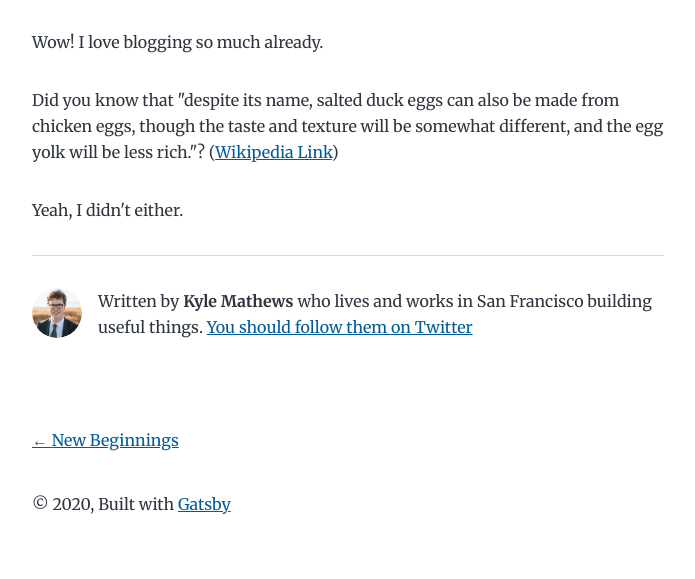
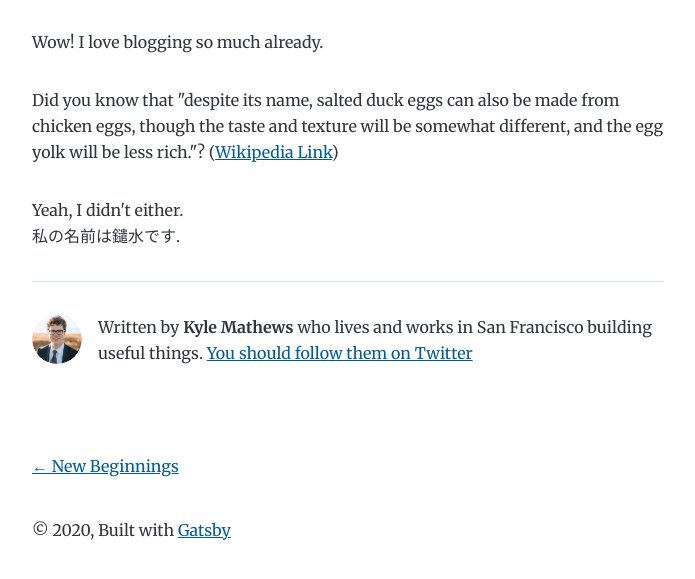
Before and after one commit to tsuyoshi-yarimizu/gatsby-tutorial, a Gatsby site: page /my-blog/ in a window 1280 px wide. Shown: the part 211-790 px from the top of the page, without its empty margins (292-987 px from the left). Built offline with nearby package versions, Linux system fonts and the light colour scheme; Gatsby itself is replaced by a stand-in of ours.

Commit message:
my blog content changed.

```diff
--- a/content/blog/my-blog/index.md
+++ b/content/blog/my-blog/index.md
@@ -11,3 +11,4 @@ egg yolk will be less rich."?
 ([Wikipedia Link](https://en.wikipedia.org/wiki/Salted_duck_egg))
 
 Yeah, I didn't either.
+私の名前は鑓水です.
```
